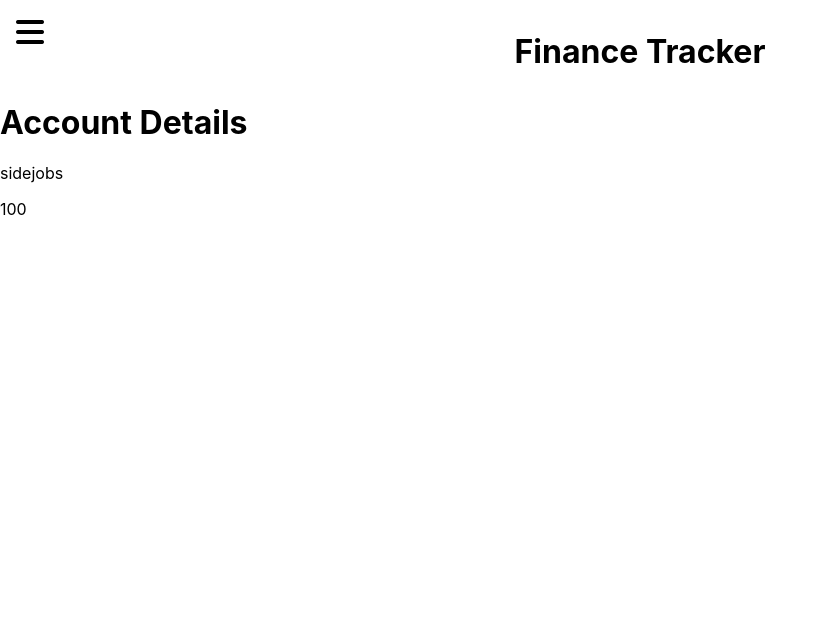
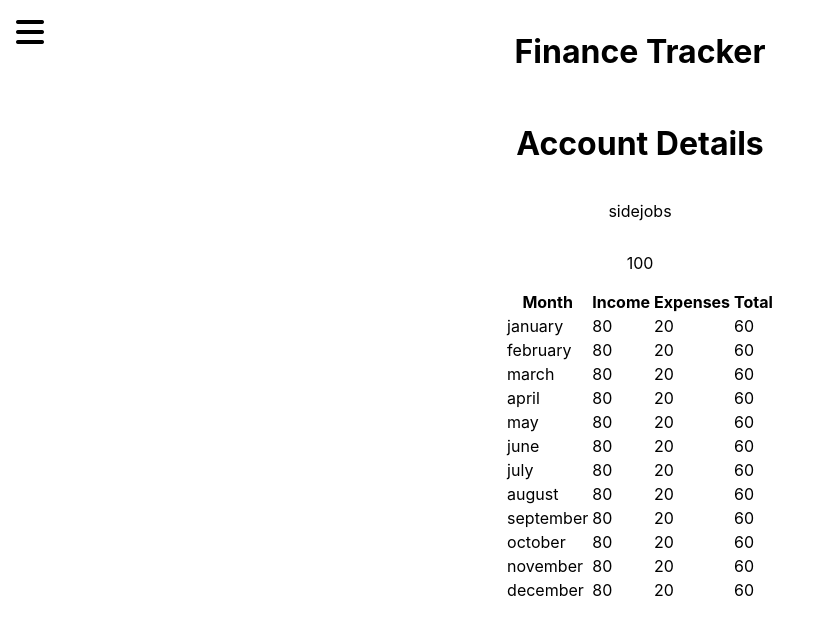
Before and after one commit to DiegoGoethals/Finance-tracker, a React (Create React App) app: page /accounts/1 in a window 1280 px wide. Shown: the top 634 px of the page, without its empty margins (0-834 px from the left). Built offline with nearby package versions, Linux system fonts and the light colour scheme; data requests are answered from the project's data file.

Commit message:
Added a table to summarize the income and expenses of every month

```diff
--- /dev/null
+++ b/src/AccountDetails.css
@@ -0,0 +1,6 @@
+.details {
+    display: flex;
+    justify-content: center;
+    align-items: center;
+    flex-direction: column;
+}
--- a/src/AccountDetails.js
+++ b/src/AccountDetails.js
@@ -1,3 +1,4 @@
+import "./AccountDetails.css";
 import { useParams } from "react-router-dom";
 import { useEffect, useState } from "react";
 
@@ -5,19 +6,60 @@ function AccountDetails() {
     const { id } = useParams();
 
     const [account, setAccount] = useState(null);
+    const [months, setMonths] = useState([]);
 
     useEffect(() => {
         fetch(`http://localhost:8000/accounts/${id}`)
             .then(response => response.json())
             .then(data => {
                 setAccount(data);
+                setMonths(data.months);
             });
     }, [id]);
 
     return (
-        <div>
+        <div className="details">
             <h1>Account Details</h1>
             {account && <><p>{account.name}</p><p>{account.balance}</p></>}
+            {months && <table>
+                <thead>
+                    <tr>
+                        <th>Month</th>
+                        <th>Income</th>
+                        <th>Expenses</th>
+                        <th>Total</th>
+                    </tr>
+                </thead>
+                <tbody>
+                    {Object.keys(months).map((month) => (
+                        <tr key={month}>
+                            <td>{month}</td>
+                            <td>
+                                {months[month].income.reduce(
+                                (accumulator, income) => accumulator + income.amount,
+                                    0
+                                    )}
+                            </td>
+                            <td>
+                                {months[month].expenses.reduce(
+                                (accumulator, expense) => accumulator + expense.amount,
+                                0
+                                )}
+                            </td>
+                            <td>
+                                {months[month].income.reduce(
+                                (accumulator, income) => accumulator + income.amount,
+                                0
+                                ) -
+                                months[month].expenses.reduce(
+                                    (accumulator, expense) => accumulator + expense.amount,
+                                    0
+                                )}
+                            </td>
+                        </tr>
+                    ))}
+                </tbody>
+            </table>}
         </div>
     );
 }
```
